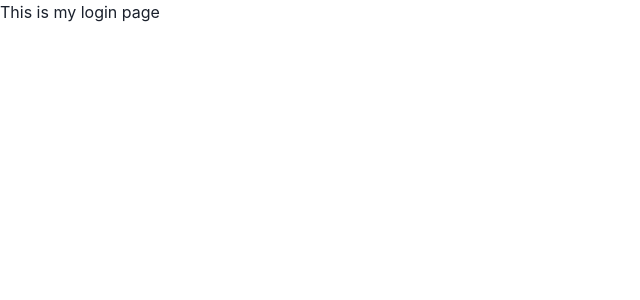
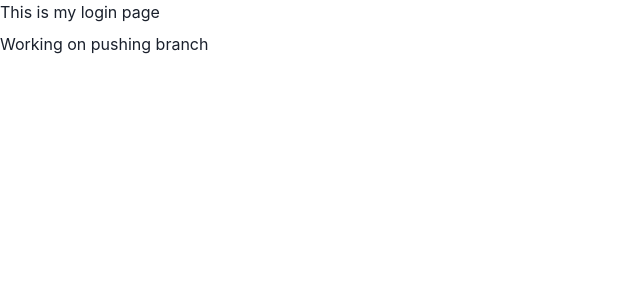
Before and after one commit to AipuAmeh/digital-planner, a React (Create React App) app in the folder client/: page / in a window 1280 px wide. Shown: the top 300 px of the page, without its empty margins (0-640 px from the left). Built offline with nearby package versions, Linux system fonts and the light colour scheme.

Commit message:
repushing branch

```diff
--- a/client/src/pages/Login.tsx
+++ b/client/src/pages/Login.tsx
@@ -4,6 +4,7 @@ function Login() {
     return (
         <Stack>
             <h1>This is my login page</h1>
+            <h2>Working on pushing branch</h2>
         </Stack>
     )
 }
```
